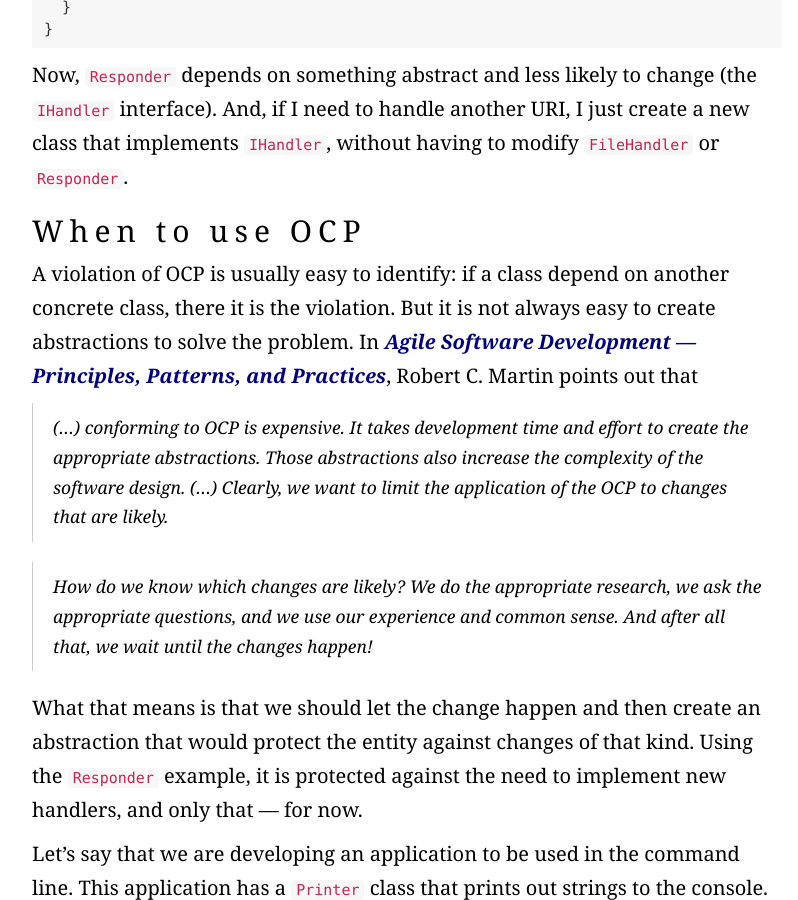
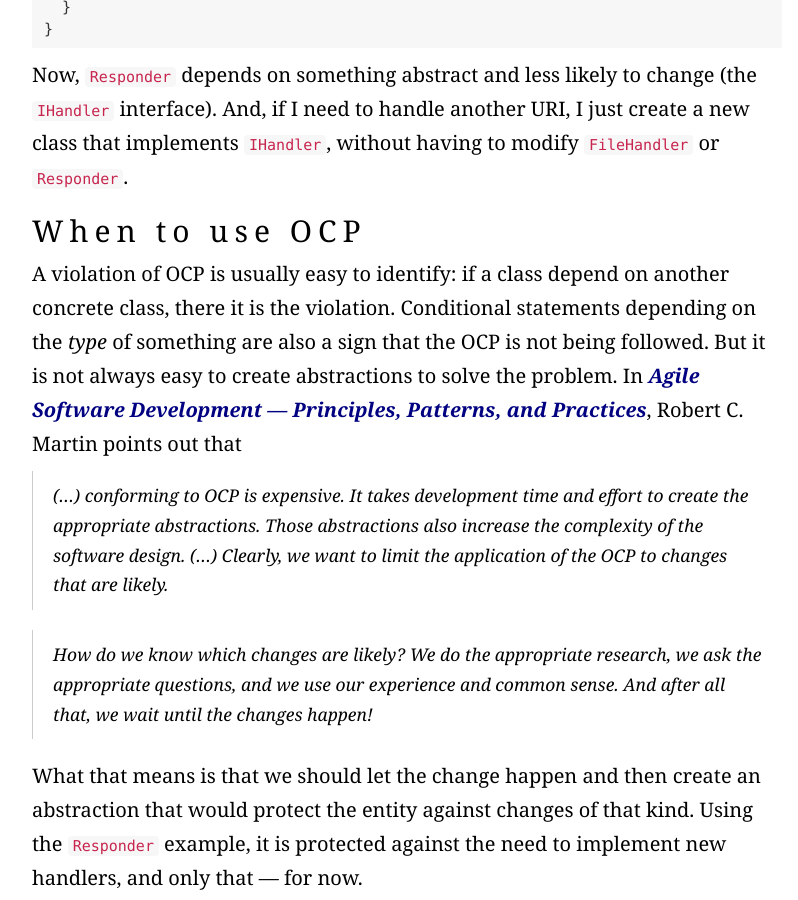
Before and after one commit to pwdd/pwdd.github.io, a Jekyll site: the page built from _posts/2016-11-27-the-open-closed-principle.md, in a window 1280 px wide and 900 px high, scrolled down 2436 px. Shown: the whole window, without its empty margins (233-1031 px from the left). Built offline with Jekyll 4.4.1, drawn with Linux system fonts in a browser that asks for light colours; nearby versions of some CDN libraries; some web fonts are replaced.

Commit message:
edit 2 ocp

```diff
--- a/_posts/2016-11-27-the-open-closed-principle.md
+++ b/_posts/2016-11-27-the-open-closed-principle.md
@@ -92,7 +92,7 @@ Now, `Responder` depends on something abstract and less likely to change (the `I
 
 ## When to use OCP
 
-A violation of OCP is usually easy to identify: if a class depend on another concrete class, there it is the violation. But it is not always easy to create abstractions to solve the problem. In [*Agile Software Development &mdash; Principles, Patterns, and Practices*](https://www.pearsonhighered.com/program/Martin-Agile-Software-Development-Principles-Patterns-and-Practices/PGM272869.html), Robert C. Martin points out that
+A violation of OCP is usually easy to identify: if a class depend on another concrete class, there it is the violation. Conditional statements depending on the *type* of something are also a sign that the OCP is not being followed. But it is not always easy to create abstractions to solve the problem. In [*Agile Software Development &mdash; Principles, Patterns, and Practices*](https://www.pearsonhighered.com/program/Martin-Agile-Software-Development-Principles-Patterns-and-Practices/PGM272869.html), Robert C. Martin points out that
 
 > (...) conforming to OCP is expensive. It takes development time and effort to create the appropriate abstractions. Those abstractions also increase the complexity of the software design. (...) Clearly, we want to limit the application of the OCP to changes that are likely.
 
```
